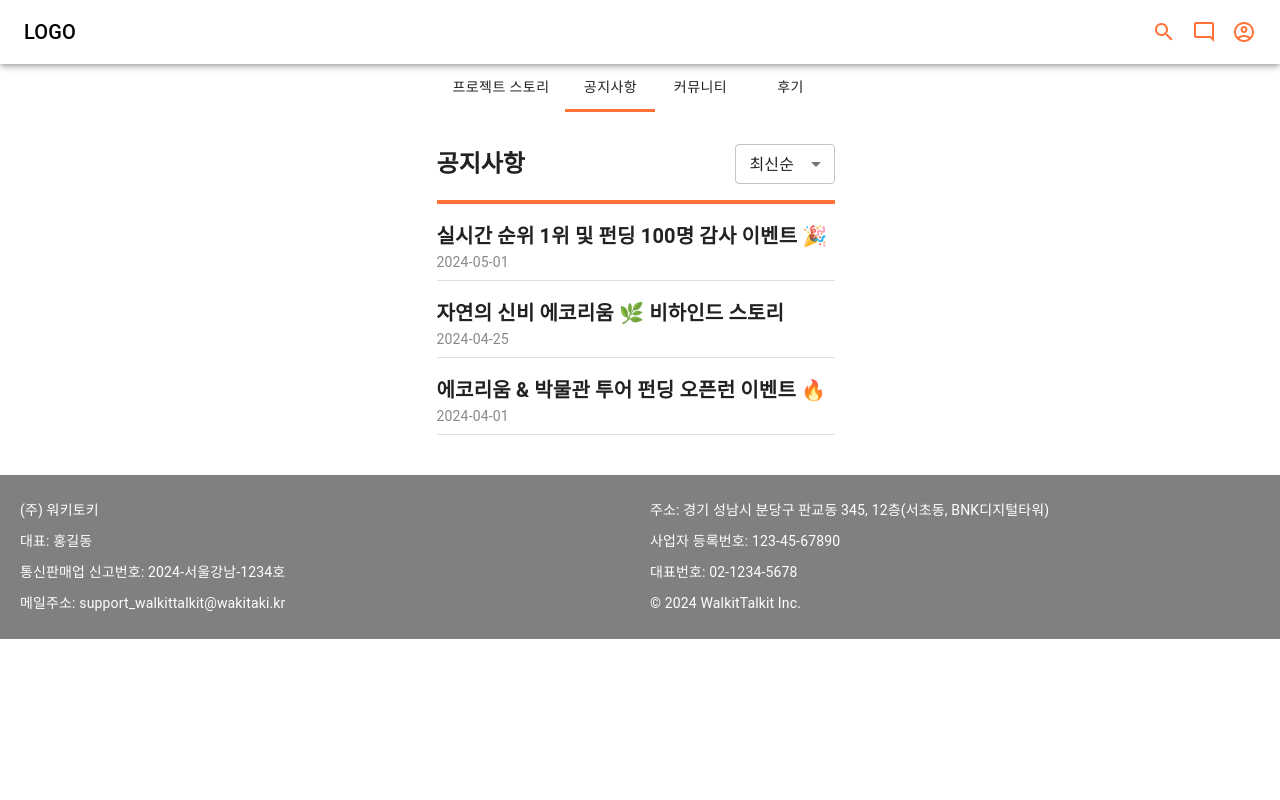
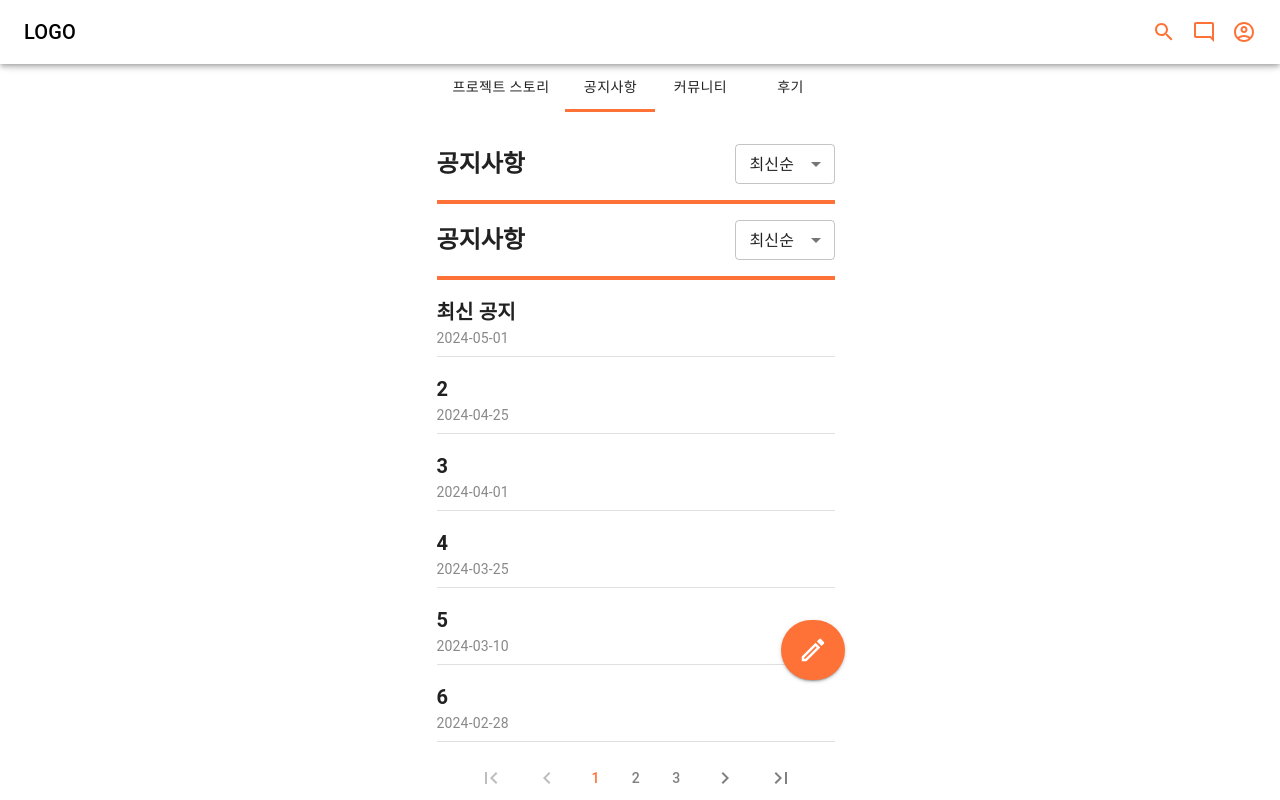
Before and after one commit to walk-it-talk-it-final/walk-it-talk-it-org, a React (Create React App) app in the folder front/: page /projectdetail in a window 1280 px wide. Both pictures are taken after a click on the tab "공지사항". Shown: the top 800 px of the page. Built offline with nearby package versions, Linux system fonts and the light colour scheme.

Commit message:
Update: 글 작성 버튼 추가

```diff
--- a/front/src/pages/Announcements.jsx
+++ b/front/src/pages/Announcements.jsx
@@ -1,15 +1,46 @@
 import React, { useState } from 'react';
-import { Box, Typography, Divider, Button } from '@mui/material';
+import { Box, Typography, Divider, Button, useTheme, IconButton, Select, MenuItem } from '@mui/material';
+import { FirstPage, LastPage, NavigateBefore, NavigateNext } from '@mui/icons-material';
+import CreateOutlinedIcon from '@mui/icons-material/CreateOutlined';
+import { useNavigate } from 'react-router-dom';
+
 
 const announcementsData = [
-  { id: 1, title: "실시간 순위 1위 및 펀딩 100명 감사 이벤트 🎉", date: '2024-05-01', content: '첫 번째 공지사항 내용입니다.' },
-  { id: 2, title: "자연의 신비 에코리움 🌿 비하인드 스토리", date: '2024-04-25', content: '두 번째 공지사항 내용입니다.' },
-  { id: 3, title: "에코리움 & 박물관 투어 펀딩 오픈런 이벤트 🔥", date: '2024-04-01', content: '세 번째 공지사항 내용입니다.' },
-  // ... 추가 공지사항 데이터
+  { id: 1, title: "최신 공지", date: '2024-05-01', content: '가장 최신 공지사항 내용입니다.' },
+  { id: 2, title: "2", date: '2024-04-25', content: '두 번째 공지사항 내용입니다.' },
+  { id: 3, title: "3", date: '2024-04-01', content: '세 번째 공지사항 내용입니다.' },
+  { id: 4, title: "4", date: '2024-03-25', content: '네 번째 공지사항 내용입니다.' },
+  { id: 5, title: "5", date: '2024-03-10', content: '다섯 번째 공지사항 내용입니다.' },
+  { id: 6, title: "6", date: '2024-02-28', content: '여섯 번째 공지사항 내용입니다.' },
+  { id: 7, title: "7", date: '2024-02-15', content: '일곱 번째 공지사항 내용입니다.' },
+  { id: 8, title: '8', date: '2024-02-01', content: '여덟 번째 공지사항 내용입니다.' },
+  { id: 9, title: '9', date: '2024-01-25', content: '아홉 번째 공지사항 내용입니다.' },
+  { id: 10, title: '10', date: '2024-01-10', content: '열 번째 공지사항 내용입니다.' },
+  { id: 11, title: '11', date: '2023-05-01', content: '열한 번째 공지사항 내용입니다.' },
+  { id: 12, title: '12', date: '2023-04-25', content: '열두 번째 공지사항 내용입니다.' },
+  { id: 13, title: '13', date: '2023-04-01', content: '열세 번째 공지사항 내용입니다.' },
+  { id: 14, title: '14', date: '2023-03-25', content: '열네 번째 공지사항 내용입니다.' },
+  { id: 15, title: '15', date: '2023-03-10', content: '열다섯 번째 공지사항 내용입니다.' },
+  { id: 16, title: '16', date: '2023-02-28', content: '열여섯 번째 공지사항 내용입니다.' },
+  { id: 17, title: '17', date: '2023-02-15', content: '열일곱 번째 공지사항 내용입니다.' },
+  { id: 20, title: '첫 공지', date: '2023-01-10', content: '가장 처음 게시된 공지사항 내용입니다.' },
 ];
 
-const Announcements = ({ mainColor, sortOrder }) => {
+const Announcements = ({ sortOrder, handleSortOrderChange }) => {
   const [selectedAnnouncement, setSelectedAnnouncement] = useState(null);
+  const [currentPage, setCurrentPage] = useState(1);
+  const announcementsPerPage = 6;
+
+  const theme = useTheme();
+  const mainColor = theme.palette.mainColor.main;
+  const subColor4 = theme.palette.subColor4.main;
+
+  const navigate = useNavigate();
+
+  // 공지사항 작성 페이지로 이동 (동그란 펜 버튼)
+  const handleButtonClick = () => {
+      navigate('/projectdetail/announcements/write');
+  };
 
   const handleAnnouncementClick = (announcement) => {
     setSelectedAnnouncement(announcement);
@@ -17,6 +48,10 @@ const Announcements = ({ mainColor, sortOrder }) => {
 
   const handleBackClick = () => {
     setSelectedAnnouncement(null);
+  };
+
+  const handlePageChange = (newPage) => {
+    setCurrentPage(newPage);
   };
 
   const sortedAnnouncements = [...announcementsData].sort((a, b) => {
@@ -27,11 +62,33 @@ const Announcements = ({ mainColor, sortOrder }) => {
     }
   });
 
+  const startIndex = (currentPage - 1) * announcementsPerPage;
+  const currentAnnouncements = sortedAnnouncements.slice(startIndex, startIndex + announcementsPerPage);
+
+  const totalPages = Math.ceil(sortedAnnouncements.length / announcementsPerPage);
+
   return (
     <Box>
+      <Box sx={{ display: 'flex', justifyContent: 'space-between', alignItems: 'center', mb: 2 }}>
+        <Typography variant="h5" component="h2" sx={{ fontWeight: 'bold' }}>
+          공지사항
+        </Typography>
+        {!selectedAnnouncement && (
+          <Select
+            value={sortOrder}
+            onChange={handleSortOrderChange}
+            displayEmpty
+            sx={{ minWidth: 100, maxHeight: 40 }}
+          >
+            <MenuItem value="newest">최신순</MenuItem>
+            <MenuItem value="oldest">오래된 순</MenuItem>
+          </Select>
+        )}
+      </Box>
+      <Divider sx={{ mb: 2, borderColor: mainColor, borderWidth: 2 }} />
       {selectedAnnouncement ? (
         <Box>
-          <Typography variant="h5" component="h2" sx={{ fontWeight: 'bold', color: mainColor, mb: 2 }}>
+          <Typography variant="h5" component="h2" sx={{ fontWeight: 'bold', mb: 2 }}>
             {selectedAnnouncement.title}
           </Typography>
           <Typography variant="body2" sx={{ color: '#888', mb: 2 }}>
@@ -56,16 +113,17 @@ const Announcements = ({ mainColor, sortOrder }) => {
               뒤로 가기
             </Button>
           </Box>
-          <Divider sx={{ borderColor: '#e0e0e0', mt: 2}} />
+          <Divider sx={{ borderColor: '#e0e0e0', mt: 2 }} />
         </Box>
       ) : (
-        sortedAnnouncements.map((announcement) => (
+        <Box>
+          {currentAnnouncements.map((announcement) => (
             <Box key={announcement.id} sx={{ mb: 2 }}>
               <Box
                 onClick={() => handleAnnouncementClick(announcement)}
                 sx={{ cursor: 'pointer' }}
               >
-              <Typography variant="h6" component="h3" sx={{ fontWeight: 'bold', color: mainColor }}>
+                <Typography variant="h6" component="h3" sx={{ fontWeight: 'bold' }}>
                   {announcement.title}
                 </Typography>
                 <Typography variant="body2" sx={{ color: '#888', mb: 1 }}>
@@ -74,7 +132,94 @@ const Announcements = ({ mainColor, sortOrder }) => {
               </Box>
               <Divider sx={{ borderColor: '#e0e0e0' }} />
             </Box>
-        ))
+          ))}
+          <Box sx={{ position: 'absolute', bottom: 120, marginLeft: 43, zIndex: 1000 }}>
+                        <Button
+                            variant='contained'
+                            color='mainColor'
+                            sx={{
+                                color: 'white',
+                                width: 40,
+                                height: 60,
+                                borderRadius: 100,
+                            }}
+                            onClick={handleButtonClick}
+                        >
+                            <CreateOutlinedIcon sx={{ width: 50, height: 30 }} />
+                        </Button>
+                    </Box>
+          <Box sx={{ display: 'flex', justifyContent: 'center', mt: 2 }}>
+            <IconButton
+              onClick={() => handlePageChange(1)}
+              disabled={currentPage === 1}
+              sx={{
+                color: subColor4,
+                mx: 1,
+                '&:hover': {
+                  color: mainColor
+                }
+              }}
+            >
+              <FirstPage />
+            </IconButton>
+            <IconButton
+              onClick={() => handlePageChange(currentPage - 1)}
+              disabled={currentPage === 1}
+              sx={{
+                color: subColor4,
+                mx: 1,
+                '&:hover': {
+                  color: mainColor
+                }
+              }}
+            >
+              <NavigateBefore />
+            </IconButton>
+            {[...Array(totalPages)].map((_, index) => (
+              <Button
+                key={index}
+                onClick={() => handlePageChange(index + 1)}
+                sx={{
+                  color: currentPage === index + 1 ? mainColor : subColor4,
+                  mx: 1,
+                  minWidth: 'auto',
+                  padding: '4px 8px',
+                  '&:hover': {
+                    color: mainColor
+                  }
+                }}
+              >
+                {index + 1}
+              </Button>
+            ))}
+            <IconButton
+              onClick={() => handlePageChange(currentPage + 1)}
+              disabled={currentPage === totalPages}
+              sx={{
+                color: subColor4,
+                mx: 1,
+                '&:hover': {
+                  color: mainColor
+                }
+              }}
+            >
+              <NavigateNext />
+            </IconButton>
+            <IconButton
+              onClick={() => handlePageChange(totalPages)}
+              disabled={currentPage === totalPages}
+              sx={{
+                color: subColor4,
+                mx: 1,
+                '&:hover': {
+                  color: mainColor
+                }
+              }}
+            >
+              <LastPage />
+            </IconButton>
+          </Box>
+        </Box>
       )}
     </Box>
   );
```
Lines whose indentation alone changed are shown as unchanged.
